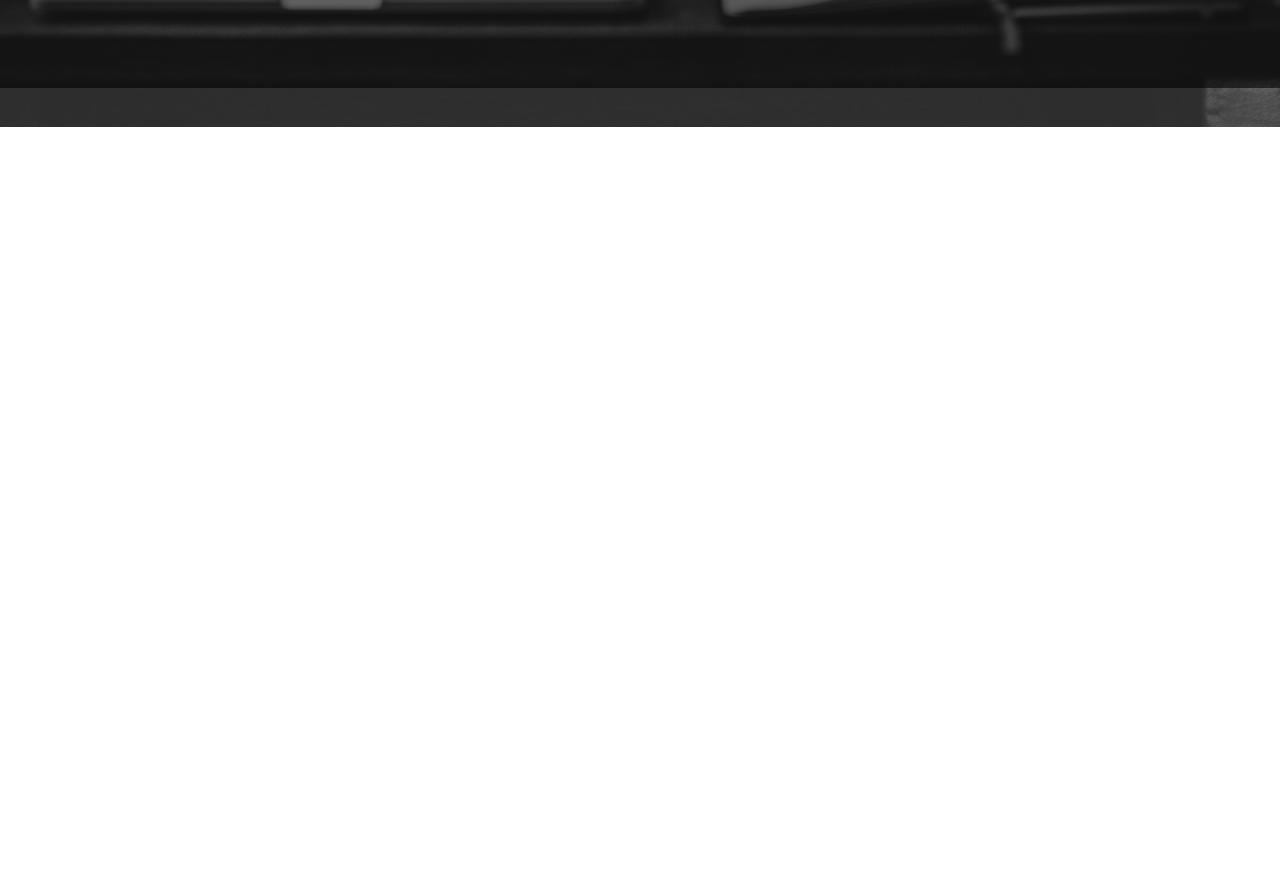
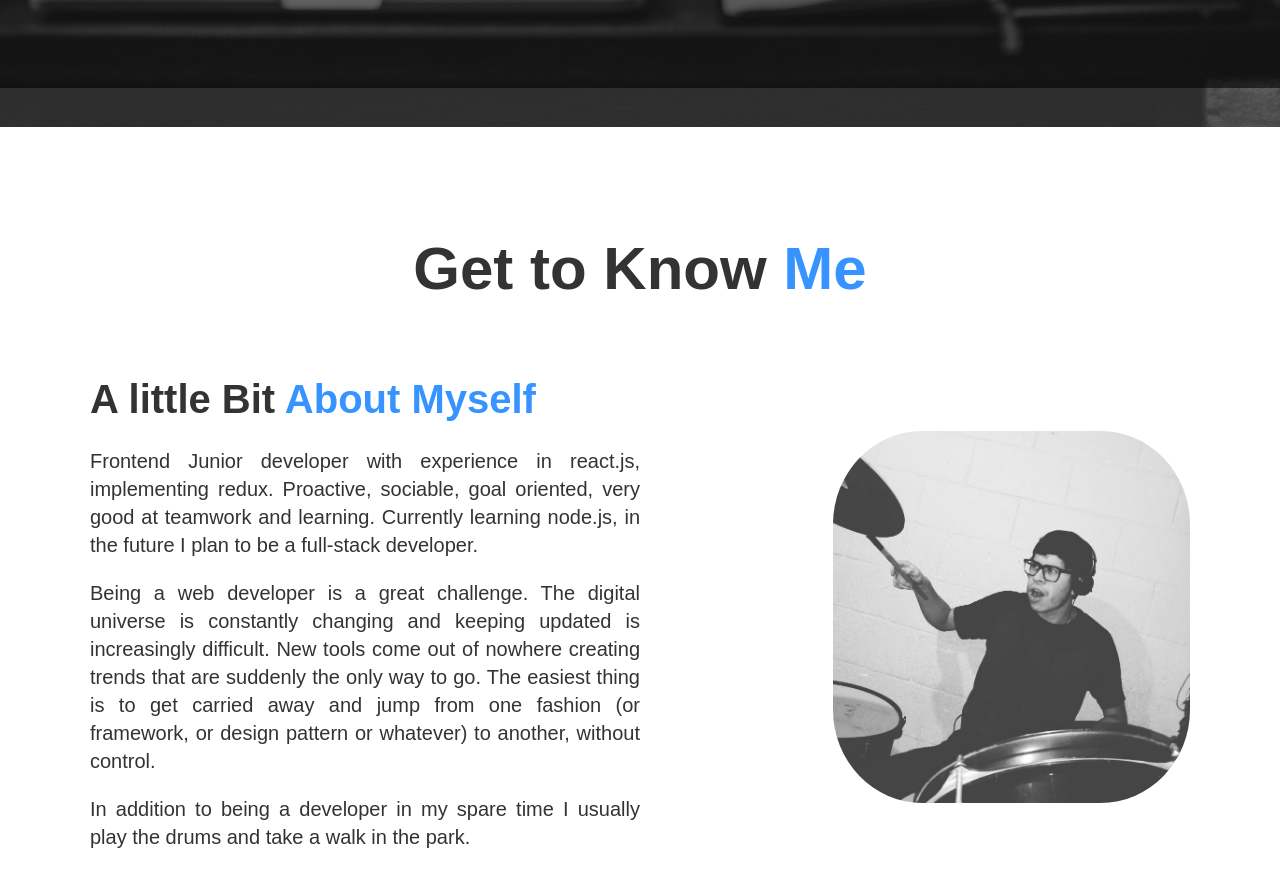
Before and after one commit to jesusdevp/portfolio-website, a plain HTML site: page index.html in a window 1280 px wide. Shown: the part 712-1598 px from the top of the page. Before the commit the page ends 839 px from the top, so only its background shows below. Drawn offline with Linux system fonts and the light colour scheme.

Commit message:
Section About

```diff
--- a/css/styles.css
+++ b/css/styles.css
@@ -12,7 +12,7 @@ body {
   font-family: Arial, Helvetica, sans-serif;
   line-height: 1.4;
   color: #333;
-  overflow: hidden;
+  overflow-x: hidden;
 }
 
 .container {
@@ -70,10 +70,6 @@ body {
   height: 91.7vh;
 }
 
-#showcase strong {
-  color: #3693ff;
-}
-
 .showcase-content {
   display: flex;
   flex-direction: column;
@@ -114,3 +110,47 @@ body {
   border-radius: 10px;
   font-weight: bold;
 }
+
+/* Section About*/
+
+#about {
+  padding: 5rem 0;
+}
+
+#about h2 {
+  text-align: center;
+  font-size: 3rem;
+  margin-bottom: 3rem;
+}
+
+#about h3 {
+  font-size: 2rem;
+  margin-bottom: 1rem;
+}
+
+#about p.lead {
+  margin-bottom: 1rem;
+}
+
+#about .about-content {
+  display: flex;
+}
+
+#about .about-text,
+#about .about-image {
+  flex: 1;
+}
+
+#about .about-text {
+  text-align: justify;
+  margin: auto;
+}
+
+#about .about-image img {
+  display: block;
+  margin-left: auto;
+  margin-bottom: 40px;
+  width: 65%;
+  border-radius: 25%;
+  margin-top: 60px;
+}
--- a/index.html
+++ b/index.html
@@ -24,9 +24,7 @@
         <li><a href="#contact">Contact</a></li>
       </ul>
     </nav>
-
     <!--Showcase Area-->
-
     <header id="showcase">
       <div class="showcase-content">
         <div class="container">
@@ -40,5 +38,39 @@
         </div>
       </div>
     </header>
+    <!--Section: About-->
+    <section id="about">
+      <div class="container">
+        <h2 class="about-heading">
+          Get to Know <span class="text-primary">Me</span>
+        </h2>
+        <div class="about-content">
+          <div class="about-text">
+            <h3>A little Bit <span class="text-primary">About Myself</span></h3>
+            <p class="lead">
+              Frontend Junior developer with experience in react.js,
+              implementing redux. Proactive, sociable, goal oriented, very good
+              at teamwork and learning. Currently learning node.js, in the
+              future I plan to be a full-stack developer.
+            </p>
+            <p class="lead">
+              Being a web developer is a great challenge. The digital universe
+              is constantly changing and keeping updated is increasingly
+              difficult. New tools come out of nowhere creating trends that are
+              suddenly the only way to go. The easiest thing is to get carried
+              away and jump from one fashion (or framework, or design pattern or
+              whatever) to another, without control.
+            </p>
+            <p class="lead">
+              In addition to being a developer in my spare time I usually play
+              the drums and take a walk in the park.
+            </p>
+          </div>
+          <div class="about-image">
+            <img src="./images/image-drums.jpg" alt="Picture of Myself" />
+          </div>
+        </div>
+      </div>
+    </section>
   </body>
 </html>
```
Also changed, not shown: images/image-drums.jpg (added), images/profile.jpg (added).
